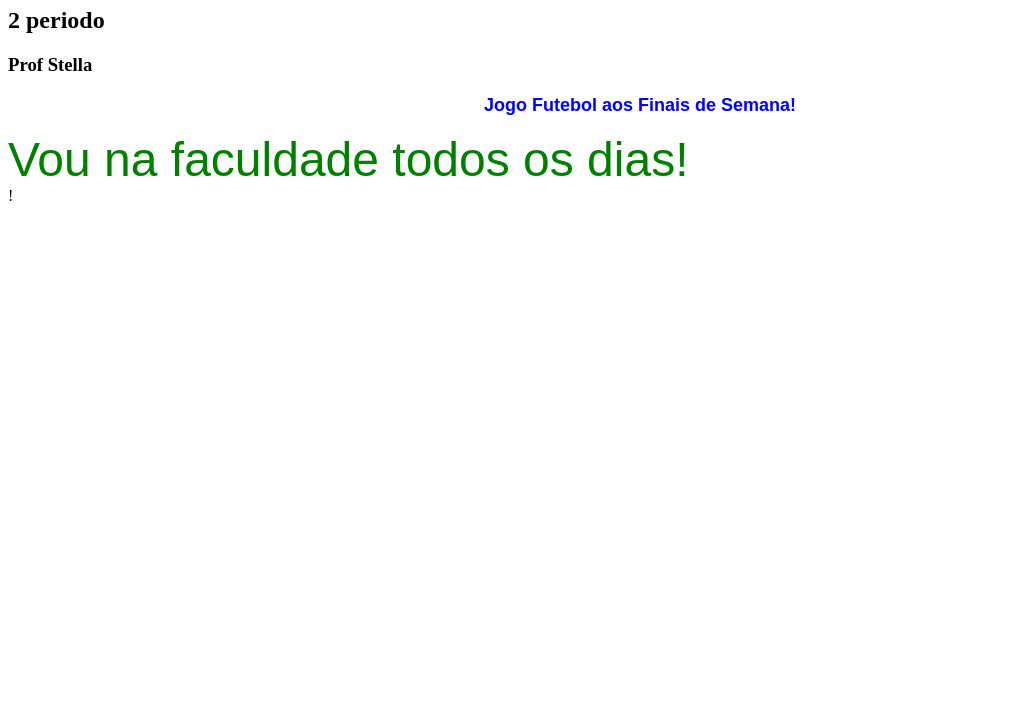
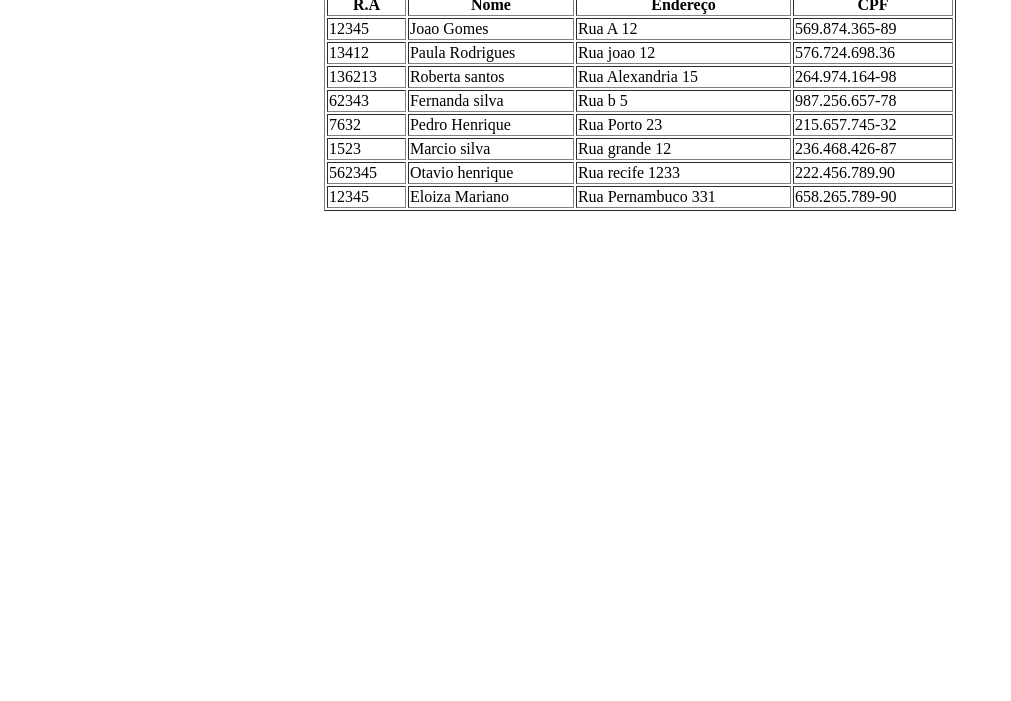
Before and after one commit to Breno001/WebFASF2, a plain HTML site: page HTML Stella/index.html in a window 1280 px wide. Shown: the part 99-800 px from the top of the page, without its empty margins (0-1011 px from the left). Drawn offline with Linux system fonts and the light colour scheme.

Commit message:
Add files via upload

```diff
--- a/HTML Stella/index.html
+++ b/HTML Stella/index.html
@@ -1,17 +1,64 @@
 <!DOCTYPE html>
+<html lang="en">
 <head>
-<title>Projeto WEB</title>
-</head><!--cabecalho-->
-<body background="jv.jfif">
-    Analise e Desenvolvimento de Sistemas
-    <h1> FASF LUZ </h1><!-- tamanho -->
-    <h2> 2 periodo </h2>
-    <h3> Prof Stella </h3>
+  <meta charset="UTF-8">
+  <meta name="viewport" content="width=device-width, initial-scale=1.0">
+  <title>Document</title>
+</head>
+<body>
 
-  <p align = "center"> <b>  <font color="blue" face="arial" size=4> Jogo Futebol aos Finais de Semana!<br></font></b></p>
+  <table border="1" width="50%" align="center">
+    <caption> <font color = "blue" size="12"> FASF LUZ</font></caption>
+    <th colspan="4" align="center"> <font size="4"> Listagem de alunos</font></th>
 
-   <font color="green" face="arial" size=9> Vou na faculdade todos os dias!<br></font>
-   !
+    <tr>
+      <th>R.A</th><th>Nome</th><th>Endereço</th><th>CPF</th>
+    </tr>
+
+    <tr>
+      <td>12345</td><td>Joao Gomes</td><td>Rua A 12</td><td>569.874.365-89</td>
+    </tr>
+
+
+    <tr>
+      <td>13412</td><td>Paula Rodrigues</td><td>Rua joao 12</td><td>576.724.698.36</td>
+    </tr>
+
+
+    <tr>
+      <td>136213</td><td>Roberta santos</td><td>Rua Alexandria 15</td><td>264.974.164-98</td>
+    </tr>
+
+
+    <tr>
+      <td>62343</td><td>Fernanda silva</td><td>Rua b 5</td><td>987.256.657-78</td>
+    </tr>
+
+
+    <tr>
+      <td>7632</td><td>Pedro Henrique</td><td>Rua Porto 23</td><td>215.657.745-32</td>
+    </tr>
+
+
+    <tr>
+      <td>1523</td><td>Marcio silva</td><td>Rua grande 12</td><td>236.468.426-87</td>
+    </tr>
+
+
+    <tr>
+      <td>562345</td><td>Otavio henrique</td><td>Rua recife 1233</td><td>222.456.789.90</td>
+    </tr>
+
+
+    <tr>
+      <td>12345</td><td>Eloiza Mariano</td><td>Rua Pernambuco 331</td><td>658.265.789-90</td>
+    </tr>
+
+
+
+
+  </table>
+
 </body>
+
 </html>
-</head>
```
